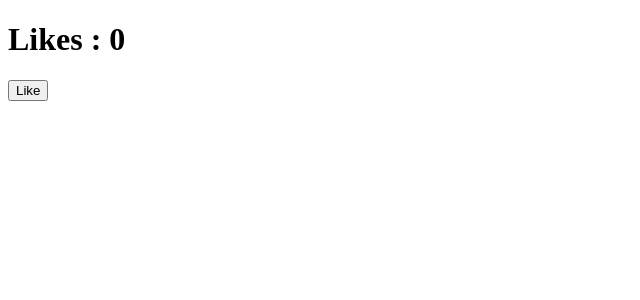
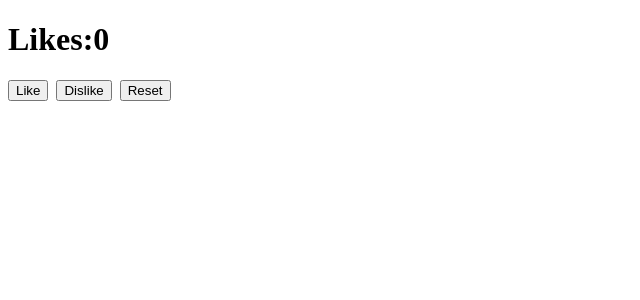
Before and after one commit to syamalathagudepu/RE-JS-APP, a React (Vite) app: page / in a window 1280 px wide. Shown: the top 300 px of the page, without its empty margins (0-640 px from the left). Built offline with nearby package versions, Linux system fonts and the light colour scheme.

Commit message:
Like, DisLike and Reset buttons added using UseReducer Hook method

```diff
--- a/src/App.jsx
+++ b/src/App.jsx
@@ -1,25 +1,40 @@
-import { useEffect,useState } from "react";
+import {useReducer} from 'react'
 
 const App = () => {
 
-  const [likes,setLikes] = useState(0);
+const reducer = (state, action) => {
 
-
-useEffect(() => {
-console.log("component is mounted/updated");
-});
-
-const handleLike = () => {
-    setLikes(likes+1);
+  if (action.type === "LIKE") {
+      return state + 1;
+} else if (action.type == "DISLIKE") {
+  return state - 1;
+} else if (action.type == "RESET") {
+  return 0;
 }
 
+return state;
+}
+
+  let [likes, setLikes] = useReducer(reducer , 0);
+
+  const handleLike = () => {
+        setLikes({type : "LIKE"});
+  }
+  const handleDislike = () => {
+        setLikes({type : "DISLIKE"});
+  }
+
+  const handleReset = () => {
+    setLikes ({type : "RESET"});
+  }
+
   return (
-
-    <>
-    <h1>Likes : {likes}</h1>
-    <button onClick={handleLike}>Like</button>
-    </>
-
+    <div>
+      <h1>Likes:{likes}</h1>
+      <button onClick={handleLike}>Like</button> &nbsp;
+      <button onClick={handleDislike}>Dislike</button> &nbsp;
+      <button onClick={handleReset}>Reset</button>
+       </div>
   )
 }
 
```
